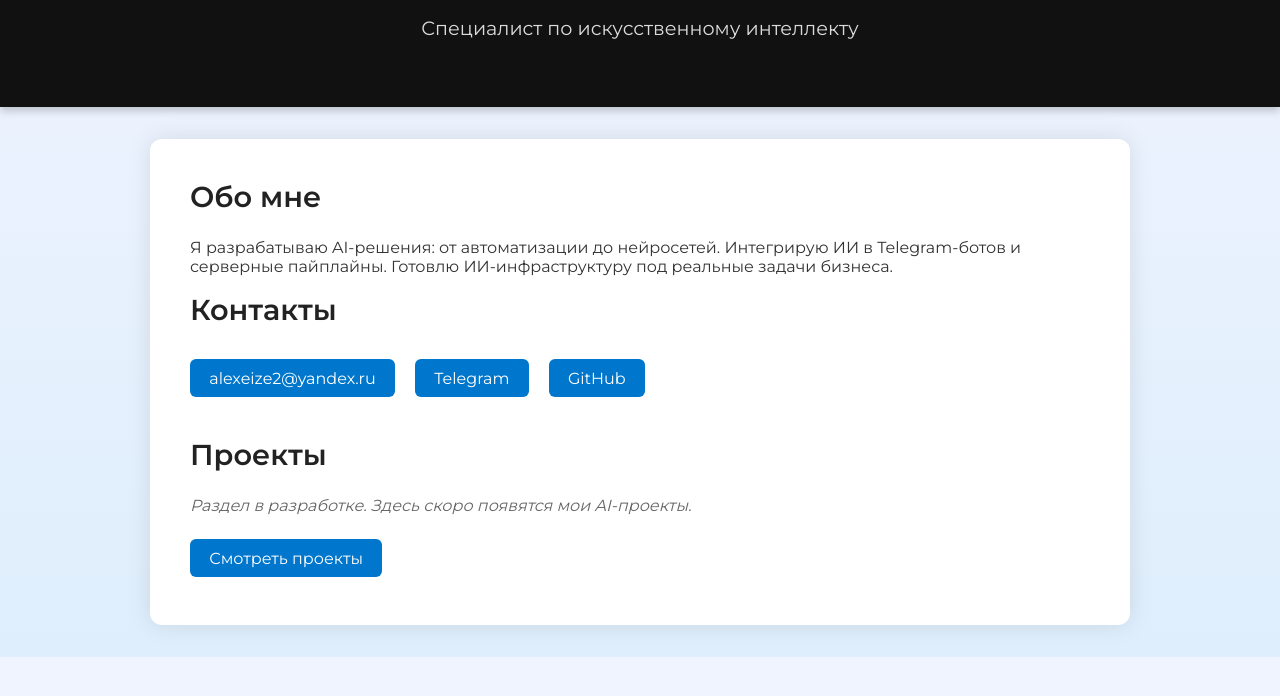
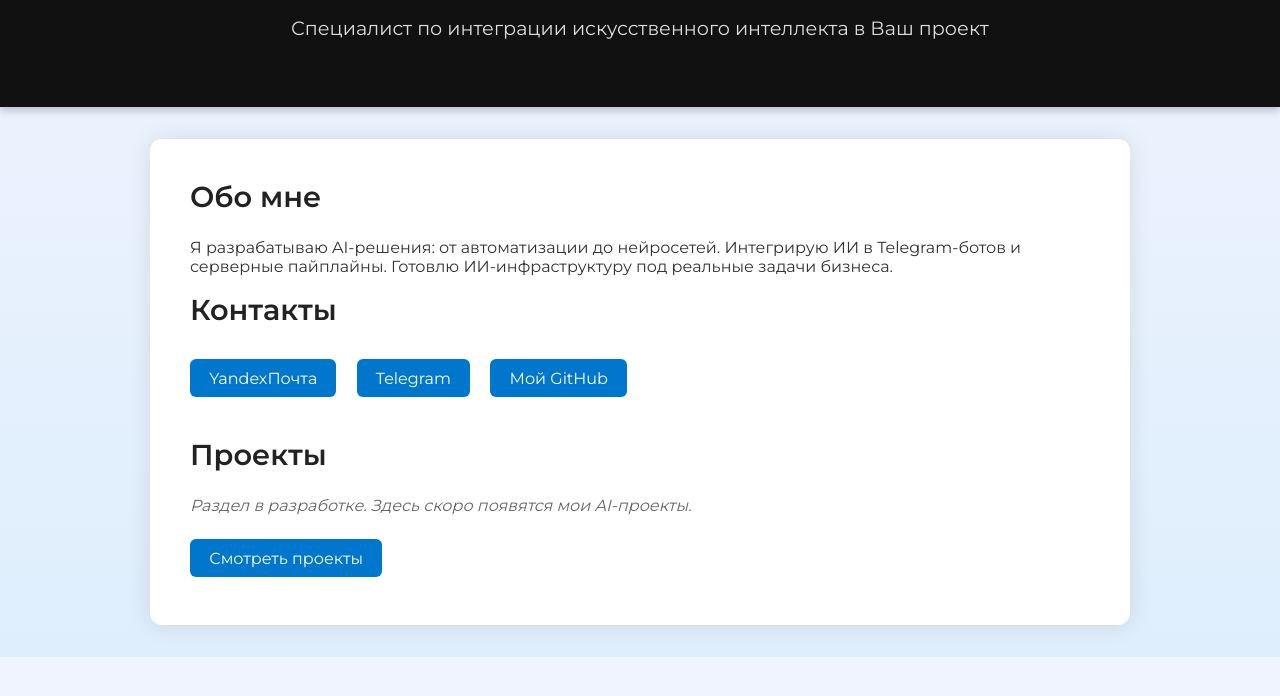
Before and after one commit to alexeizelski/my-site-practice, a plain HTML site: page index.html in a window 1280 px wide. Shown: the part 100-796 px from the top of the page. Drawn offline with Linux system fonts and the light colour scheme.

Commit message:
обавлены контакты и раздел 'роекты'

```diff
--- a/index.html
+++ b/index.html
@@ -77,7 +77,7 @@
 
   <header>
     <h1>Алексей Зельский</h1>
-    <p>Специалист по искусственному интеллекту</p>
+    <p>Специалист по интеграции искусственного интеллекта в Ваш проект</p>
   </header>
 
   <section>
@@ -86,9 +86,9 @@
 
     <h2>Контакты</h2>
     <div class="contacts">
-      <a href="mailto:alexeize2@yandex.ru">alexeize2@yandex.ru</a>
+      <a href="mailto:alexeize2@yandex.ru">YandexПочта</a>
       <a href="https://t.me/yourusername" target="_blank">Telegram</a>
-      <a href="https://github.com/alexeizelski" target="_blank">GitHub</a>
+      <a href="https://github.com/alexeizelski" target="_blank">Мой GitHub</a>
     </div>
 
     <div class="projects">
```
